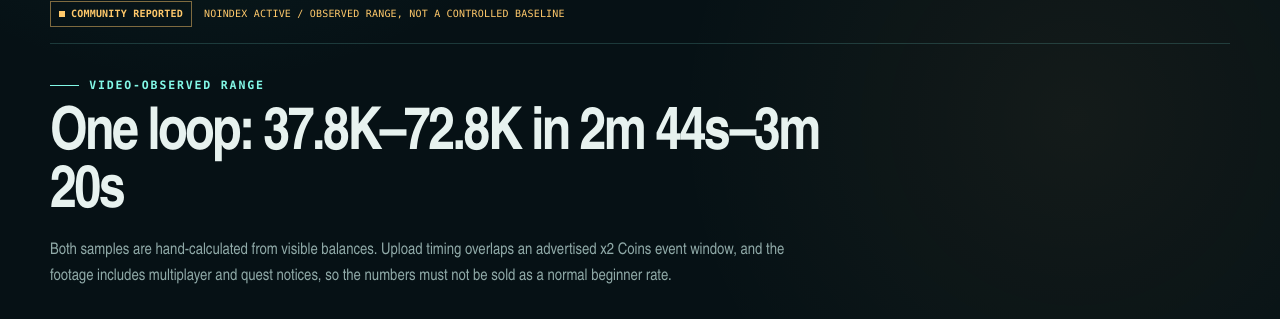
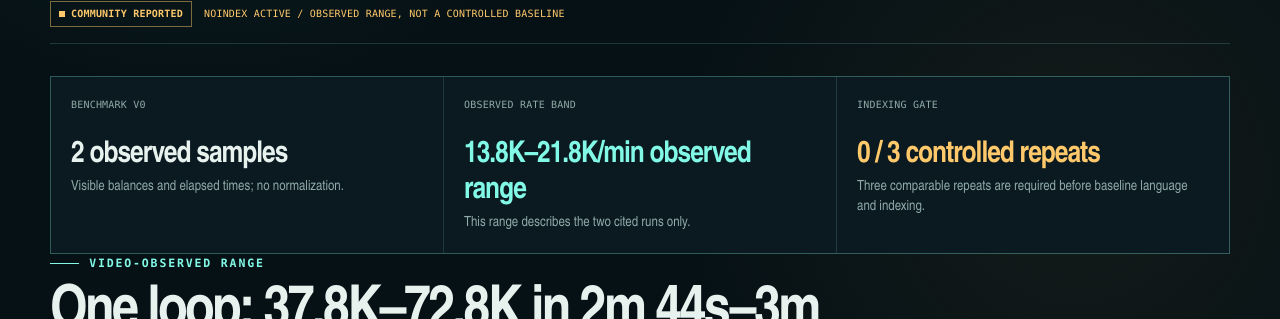
Before and after one commit to leontinasilva493-glitch/survivearea51, a Next.js app: page /coins-rebirth in a window 1280 px wide. Shown: the part 481-800 px from the top of the page. Built offline with nearby package versions, Linux system fonts and the light colour scheme; no server answers.

Commit message:
feat: publish transparent coin benchmark

```diff
--- a/app/coins-rebirth/page.tsx
+++ b/app/coins-rebirth/page.tsx
@@ -4,6 +4,7 @@ import type { Metadata } from "next";
 import { PageShell, RelatedLinks } from "@/components/site/PageShell";
 import { EvidenceLink, SourceBadge, VerificationStatus } from "@/components/site/TrustUI";
 import { coinRuns, fieldSources } from "@/data/field-guides";
+import { calculateCoinRun, formatCoinAmount, formatCoinRate, formatDuration, summarizeCoinRuns } from "@/lib/coin-benchmark";
 import { loadRobloxDashboard } from "@/lib/roblox";
 
 export const metadata: Metadata = {
@@ -31,6 +32,8 @@ const testFields = [
 export default async function CoinsPage() {
   const data = await loadRobloxDashboard();
   const coinPass = data.gamepasses.find((pass) => pass.name.toLowerCase().includes("coin"));
+  const benchmark = summarizeCoinRuns(coinRuns);
+  const calculatedRuns = coinRuns.map((run) => ({ ...run, ...calculateCoinRun(run) }));
 
   return (
     <PageShell
@@ -43,17 +46,23 @@ export default async function CoinsPage() {
         <span className="mono text-[10px] uppercase tracking-[.1em] text-[var(--amber)]">NOINDEX ACTIVE / Observed range, not a controlled baseline</span>
       </div>
 
+      <section className="terminal-grid md:grid-cols-3" aria-label="Coin benchmark summary">
+        <div className="p-5"><p className="mono m-0 text-[10px] uppercase tracking-[.1em] text-[var(--muted)]">Benchmark v0</p><p className="display-font mb-1 mt-6 text-3xl font-bold">{benchmark.sampleSize} observed samples</p><p className="m-0 text-sm text-[var(--muted)]">Visible balances and elapsed times; no normalization.</p></div>
+        <div className="p-5"><p className="mono m-0 text-[10px] uppercase tracking-[.1em] text-[var(--muted)]">Observed rate band</p><p className="display-font mb-1 mt-6 text-3xl font-bold text-[var(--cyan)]">{formatCoinAmount(benchmark.minCoinsPerMinute)}–{formatCoinRate(benchmark.maxCoinsPerMinute)} observed range</p><p className="m-0 text-sm text-[var(--muted)]">This range describes the two cited runs only.</p></div>
+        <div className="p-5"><p className="mono m-0 text-[10px] uppercase tracking-[.1em] text-[var(--muted)]">Indexing gate</p><p className="display-font mb-1 mt-6 text-3xl font-bold text-[var(--amber)]">{benchmark.controlledSampleCount} / 3 controlled repeats</p><p className="m-0 text-sm text-[var(--muted)]">Three comparable repeats are required before baseline language and indexing.</p></div>
+      </section>
+
       <section aria-labelledby="observed-runs">
         <p className="eyebrow">Video-observed range</p>
-        <h2 className="section-title" id="observed-runs">One loop: 37.8K–72.8K in 2m 44s–3m 20s</h2>
-        <p className="mt-4 max-w-3xl text-[var(--muted)]">Both samples are hand-calculated from visible balances. Upload timing overlaps an advertised x2 Coins event window, and the footage includes multiplayer and quest notices, so the numbers must not be sold as a normal beginner rate.</p>
+        <h2 className="section-title" id="observed-runs">One loop: {formatCoinAmount(calculatedRuns[0].netCoins)}–{formatCoinAmount(calculatedRuns[1].netCoins)} in {formatDuration(calculatedRuns[0].elapsedSeconds)}–{formatDuration(calculatedRuns[1].elapsedSeconds)}</h2>
+        <p className="mt-4 max-w-3xl text-[var(--muted)]">Both samples are calculated from visible starting and finishing balances. Upload timing overlaps an advertised x2 Coins event window, and the footage includes multiplayer and quest notices, so the numbers must not be sold as a normal beginner rate.</p>
         <div className="mt-8 overflow-x-auto border border-[var(--line)]">
           <table className="w-full min-w-[760px] border-collapse text-left text-sm">
             <thead className="mono bg-[rgba(130,248,230,.05)] text-[10px] uppercase tracking-[.1em] text-[var(--muted)]"><tr>{["Sample", "Start", "Finish", "Net", "Time", "Observed rate", "Evidence"].map((label) => <th className="border-b border-[var(--line)] p-4" key={label}>{label}</th>)}</tr></thead>
-            <tbody>{coinRuns.map((run) => <tr className="border-b border-[var(--line)] last:border-b-0" key={run.label}><th className="p-4 font-bold">{run.label}</th><td className="p-4">{run.start}</td><td className="p-4">{run.finish}</td><td className="p-4 font-bold text-[var(--cyan)]">{run.net}</td><td className="p-4">{run.elapsed}</td><td className="p-4 font-bold">{run.rate}</td><td className="p-4"><EvidenceLink href={run.sourceUrl}>Watch</EvidenceLink></td></tr>)}</tbody>
+            <tbody>{calculatedRuns.map((run) => <tr className="border-b border-[var(--line)] last:border-b-0" key={run.label}><th className="p-4 font-bold">{run.label}<span className="mono mt-1 block text-[9px] uppercase text-[var(--muted)]">{run.weapon} / uncontrolled</span></th><td className="p-4">{formatCoinAmount(run.startCoins)}</td><td className="p-4">{formatCoinAmount(run.finishCoins)}</td><td className="p-4 font-bold text-[var(--cyan)]">{formatCoinAmount(run.netCoins)}</td><td className="p-4">{formatDuration(run.elapsedSeconds)}</td><td className="p-4 font-bold">{formatCoinRate(run.coinsPerMinute)}</td><td className="p-4"><EvidenceLink href={run.sourceUrl}>Watch</EvidenceLink></td></tr>)}</tbody>
           </table>
         </div>
-        <div className="mt-4 grid gap-3 md:grid-cols-2">{coinRuns.map((run) => <p className="terminal-panel m-0 p-4 text-xs text-[var(--muted)]" key={run.label}><strong className="text-[var(--paper)]">{run.label}:</strong> {run.note}</p>)}</div>
+        <div className="mt-4 grid gap-3 md:grid-cols-2">{calculatedRuns.map((run) => <p className="terminal-panel m-0 p-4 text-xs text-[var(--muted)]" key={run.label}><strong className="text-[var(--paper)]">{run.label}:</strong> {run.note}</p>)}</div>
       </section>
 
       <section className="section-space grid gap-4 lg:grid-cols-[.8fr_1.2fr]" aria-labelledby="coin-pass">
--- a/data/field-guides.ts
+++ b/data/field-guides.ts
@@ -114,21 +114,21 @@ export const mapPoints = [
 export const coinRuns = [
   {
     label: "Observed loop A",
-    start: "500",
-    finish: "38.3K",
-    net: "37.8K",
-    elapsed: "2m 44s",
-    rate: "13.8K/min",
+    startCoins: 500,
+    finishCoins: 38_300,
+    elapsedSeconds: 164,
+    controlled: false,
+    weapon: "MP7",
     sourceUrl: `${fieldSources.yasiVideo}&t=140s`,
     note: "MP7 run; likely recorded during the x2 Coins event window.",
   },
   {
     label: "Observed loop B",
-    start: "33.6K",
-    finish: "106.4K",
-    net: "72.8K",
-    elapsed: "3m 20s",
-    rate: "21.8K/min",
+    startCoins: 33_600,
+    finishCoins: 106_400,
+    elapsedSeconds: 200,
+    controlled: false,
+    weapon: "AKM",
     sourceUrl: `${fieldSources.yasiVideo}&t=584s`,
     note: "AKM run with multiplayer and quest-completion notices visible.",
   },
--- /dev/null
+++ b/lib/coin-benchmark.ts
@@ -0,0 +1,50 @@
+export type CoinRunInput = {
+  startCoins: number;
+  finishCoins: number;
+  elapsedSeconds: number;
+  controlled: boolean;
+};
+
+export function calculateCoinRun(run: CoinRunInput) {
+  if (run.elapsedSeconds <= 0) {
+    throw new Error("elapsedSeconds must be greater than zero");
+  }
+  if (run.finishCoins < run.startCoins) {
+    throw new Error("finishCoins must be greater than or equal to startCoins");
+  }
+
+  const netCoins = run.finishCoins - run.startCoins;
+  return {
+    netCoins,
+    coinsPerMinute: Math.round((netCoins * 60) / run.elapsedSeconds),
+  };
+}
+
+export function summarizeCoinRuns(runs: readonly CoinRunInput[]) {
+  const rates = runs.map((run) => calculateCoinRun(run).coinsPerMinute);
+  const controlledSampleCount = runs.filter((run) => run.controlled).length;
+
+  return {
+    sampleSize: runs.length,
+    controlledSampleCount,
+    minCoinsPerMinute: Math.min(...rates),
+    maxCoinsPerMinute: Math.max(...rates),
+    baselineReady: controlledSampleCount >= 3,
+  };
+}
+
+export function formatCoinAmount(value: number) {
+  if (value < 1_000) return new Intl.NumberFormat("en").format(value);
+  const thousands = value / 1_000;
+  return `${Number.isInteger(thousands) ? thousands.toFixed(0) : thousands.toFixed(1)}K`;
+}
+
+export function formatDuration(seconds: number) {
+  const minutes = Math.floor(seconds / 60);
+  const remainder = seconds % 60;
+  return `${minutes}m ${remainder.toString().padStart(2, "0")}s`;
+}
+
+export function formatCoinRate(value: number) {
+  return `${formatCoinAmount(value)}/min`;
+}
```
Also changed, not shown: 2 other files (tests, documents, lock files or other folders).
